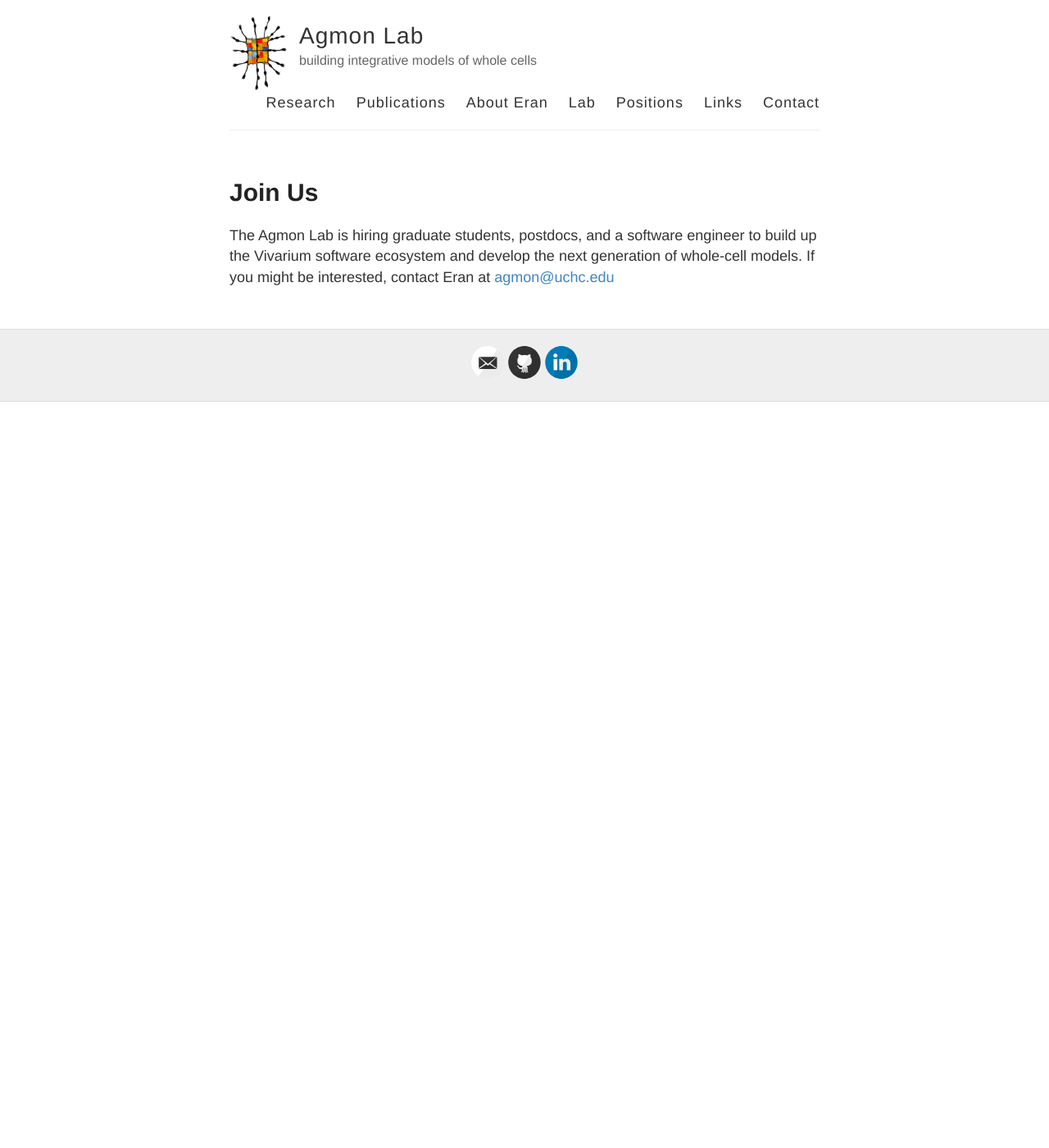
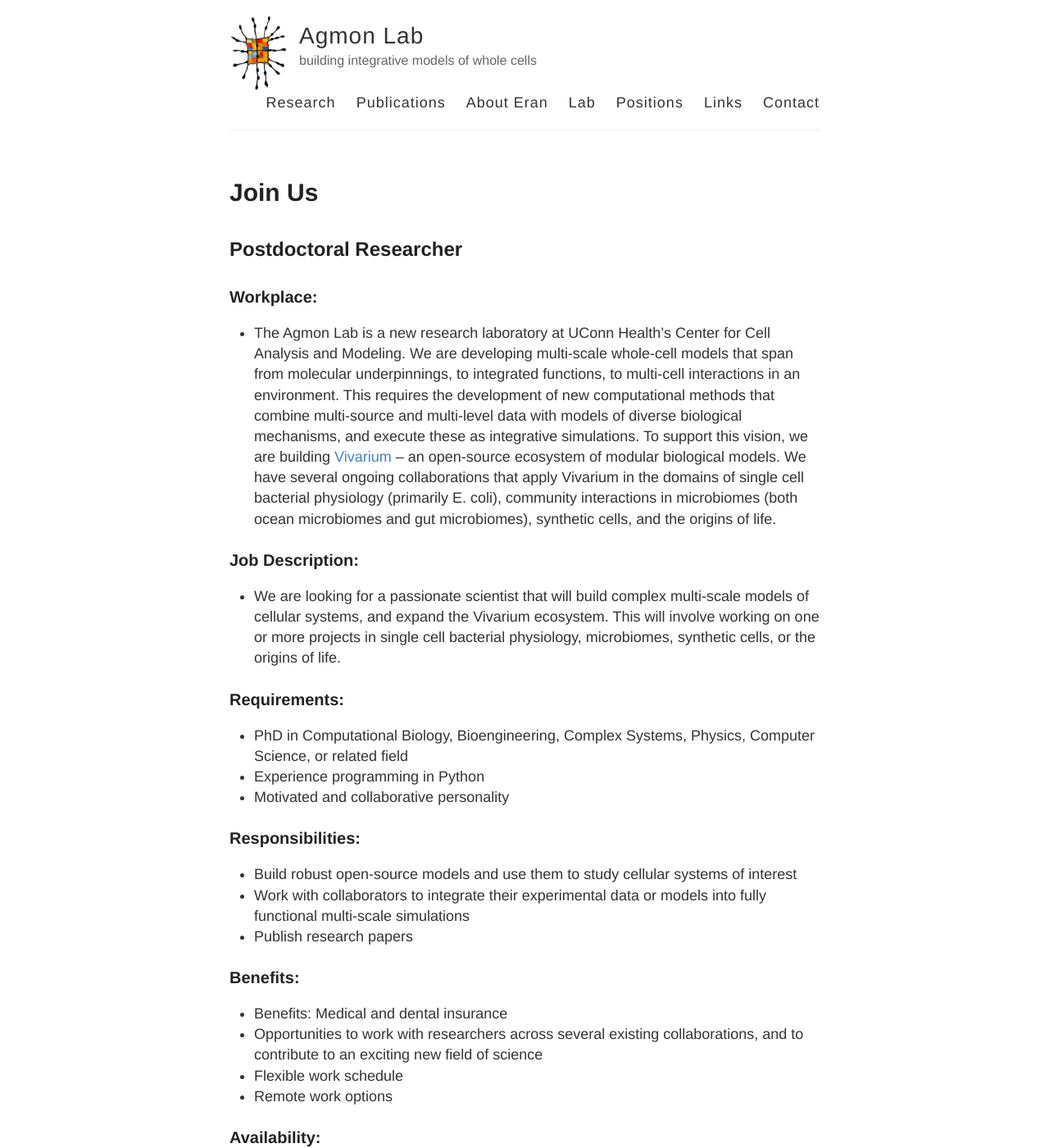
Before and after one commit to eagmon/eagmon.github.io, a Jekyll site: the page built from positions.md, in a window 1280 px wide and 1400 px high. Shown: the whole window at 82% size. Built offline with Jekyll 4.4.1, drawn with Linux system fonts in a browser that asks for light colours; some of the changed text lies outside the part shown.

Commit message:
postdoc posting

```diff
--- a/positions.md
+++ b/positions.md
@@ -4,6 +4,41 @@ title: Join Us
 permalink: /positions/
 ---
 
-The Agmon Lab is hiring graduate students, postdocs, and a software engineer to build up the Vivarium software
-ecosystem and develop the next generation of whole-cell models. If you might be interested, contact Eran at
-[agmon@uchc.edu](mailto:agmon@uchc.edu)
+
+## Postdoctoral Researcher
+
+### Workplace:
+- The Agmon Lab is a new research laboratory at UConn Health’s Center for Cell Analysis and Modeling. We are developing
+multi-scale whole-cell models that span from molecular underpinnings, to integrated functions, to multi-cell
+interactions in an environment. This requires the development of new computational methods that combine multi-source
+and multi-level data with models of diverse biological mechanisms, and execute these as integrative simulations. To
+support this vision, we are building [Vivarium](https://vivarium-collective.github.io) – an open-source ecosystem of
+modular biological models. We have several ongoing collaborations that apply Vivarium in the domains of single cell
+bacterial physiology (primarily E. coli), community interactions in microbiomes (both ocean microbiomes and gut
+microbiomes), synthetic cells, and the origins of life.
+
+### Job Description:
+- We are looking for a passionate scientist that will build complex multi-scale models of cellular systems, and expand
+the Vivarium ecosystem. This will involve working on one or more projects in single cell bacterial physiology,
+microbiomes, synthetic cells, or the origins of life.
+
+### Requirements:
+- PhD in Computational Biology, Bioengineering, Complex Systems, Physics, Computer Science, or related field
+- Experience programming in Python
+- Motivated and collaborative personality
+
+### Responsibilities:
+- Build robust open-source models and use them to study cellular systems of interest
+- Work with collaborators to integrate their experimental data or models into fully functional multi-scale simulations
+- Publish research papers
+
+### Benefits:
+- Benefits: Medical and dental insurance
+- Opportunities to work with researchers across several existing collaborations, and to contribute to an exciting new
+field of science
+- Flexible work schedule
+- Remote work options
+
+### Availability:
+- This position is available immediately and open until filled. Contact Eran Agmon at
+[agmon@uchc.edu](mailto:agmon@uchc.edu) for further details.
```
